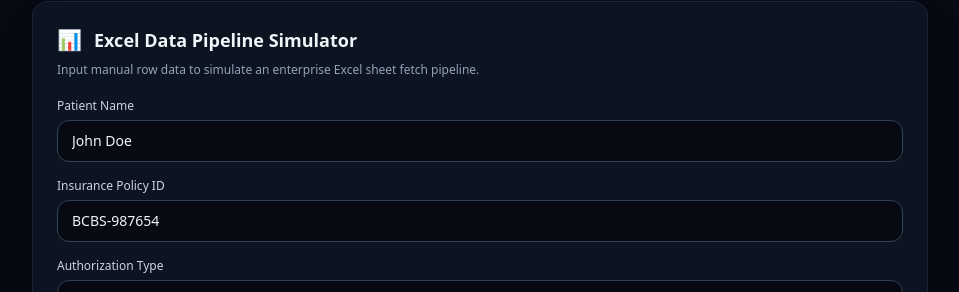
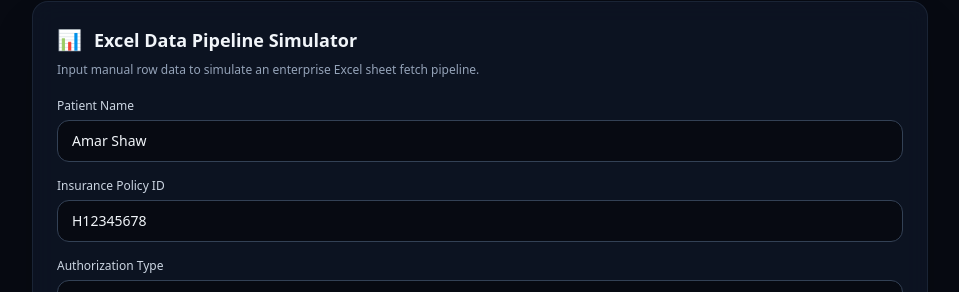
Before and after one commit to amarshaw87/prior-auth-engine, a React (Vite) app: page / in a window 1280 px wide. Shown: the part 202-494 px from the top of the page, without its empty margins (160-1119 px from the left). Built offline with nearby package versions, Linux system fonts and the light colour scheme; the HTML template or start-up script is replaced by a standard one.

Commit message:
Update ExcelForm.jsx

```diff
--- a/src/components/ExcelForm.jsx
+++ b/src/components/ExcelForm.jsx
@@ -1,14 +1,23 @@
 import React, { useState } from 'react';
 
 export default function ExcelForm({ onDataFetch }) {
-  const [patientName, setPatientName] = useState('John Doe');
-  const [policyId, setPolicyId] = useState('BCBS-987654');
+  const [patientName, setPatientName] = useState('Amar Shaw');
+  const [policyId, setPolicyId] = useState('H12345678');
   const [authType, setAuthType] = useState('Prior Auth');
 
   const handleSubmit = (e) => {
     e.preventDefault();
     if (onDataFetch) {
-      onDataFetch({ patientName, policyId, authType });
+      // Pass both camelCase and snake_case to satisfy all hook validation rules
+      onDataFetch({
+        patientName: patientName.trim(),
+        policyId: policyId.trim(),
+        authType: authType,
+        patient_name: patientName.trim(),
+        insurance_id: policyId.trim(),
+        name: patientName.trim(),
+        id: policyId.trim()
+      });
     }
   };
 
@@ -32,7 +41,7 @@
             value={patientName}
             onChange={(e) => setPatientName(e.target.value)}
             className="w-full px-3.5 py-2.5 bg-[#070A12] border border-slate-700 rounded-xl text-slate-100 placeholder-slate-500 text-sm focus:outline-none focus:border-indigo-500 focus:ring-1 focus:ring-indigo-500 transition duration-150"
-            placeholder="John Doe"
+            placeholder="Amar Shaw"
           />
         </div>
 
@@ -45,7 +54,7 @@
             value={policyId}
             onChange={(e) => setPolicyId(e.target.value)}
             className="w-full px-3.5 py-2.5 bg-[#070A12] border border-slate-700 rounded-xl text-slate-100 placeholder-slate-500 text-sm focus:outline-none focus:border-indigo-500 focus:ring-1 focus:ring-indigo-500 transition duration-150"
-            placeholder="BCBS-987654"
+            placeholder="H12345678"
           />
         </div>
 
@@ -64,7 +73,7 @@
           </select>
         </div>
 
-        {/* Glow Action Button (Screenshot Style) */}
+        {/* Glow Action Button */}
         <button
           type="submit"
           className="w-full mt-2 py-3 px-4 rounded-xl font-semibold text-sm text-white bg-gradient-to-r from-blue-600 via-indigo-600 to-indigo-500 hover:from-blue-500 hover:to-indigo-500 shadow-[0_0_25px_rgba(99,102,241,0.45)] hover:shadow-[0_0_35px_rgba(99,102,241,0.65)] transition-all duration-200 active:scale-[0.99] flex items-center justify-center gap-2"
```
